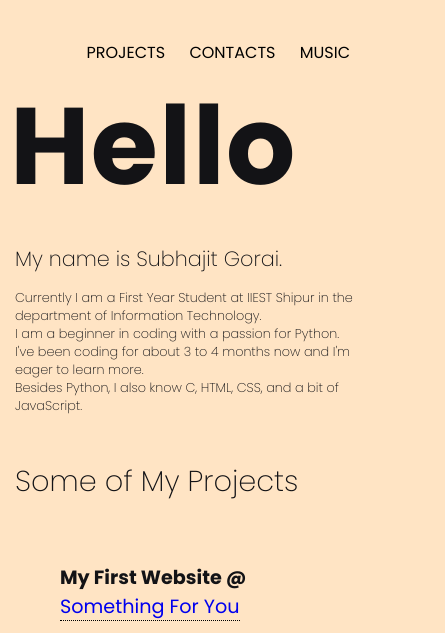
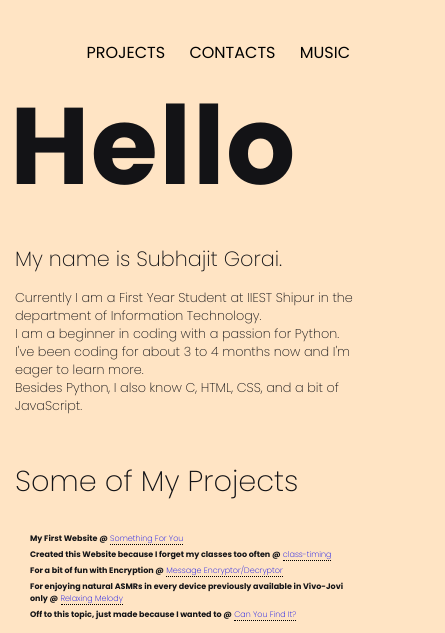
Before and after one commit to Subha-Py-c/xandra, a plain HTML site: page index.html in a window 390 px wide. Shown: the top 633 px of the page, 445 px wide, since content can reach past the window. Drawn offline with Linux system fonts and the light colour scheme.

Commit message:
Update style.css

```diff
--- a/style.css
+++ b/style.css
@@ -275,7 +275,7 @@ section {
     }
 
     /* Sections */
-    #first {
+    .first {
         margin-top: 30px;
         margin-left: 30px;
         margin-right: 30px;
@@ -285,7 +285,7 @@ section {
         font-weight: 200;
     }
 
-    #second {
+    .middle {
         margin-top: 4px;
         margin-bottom: 4px;
         margin-left: 30px;
@@ -307,10 +307,7 @@ section {
 
     /* Hover Effect */
     .inverse:hover {
-        color: whitesmoke;
-        transform: translateX(10px);
-        opacity: 1;
-        background-color: #000;
+       font-size: 0.5em;
     }
 
     /* Links */
```
